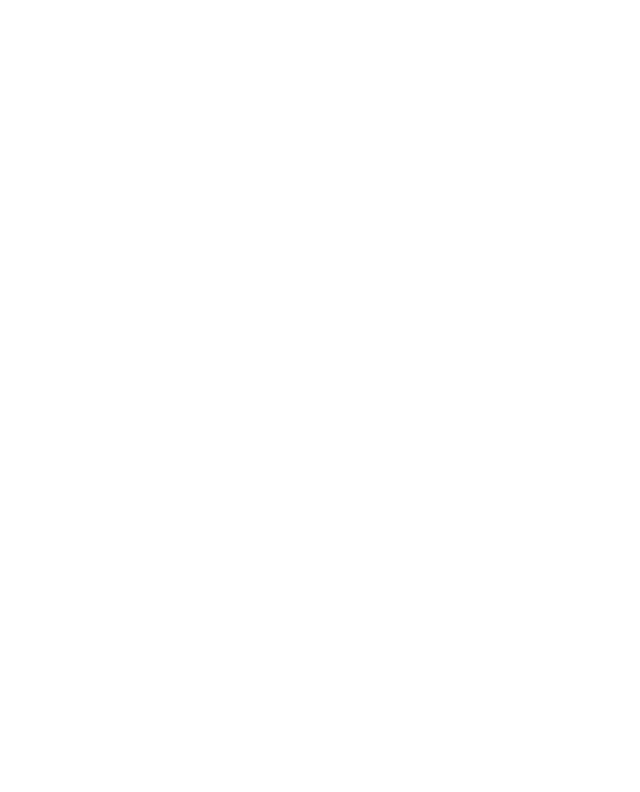
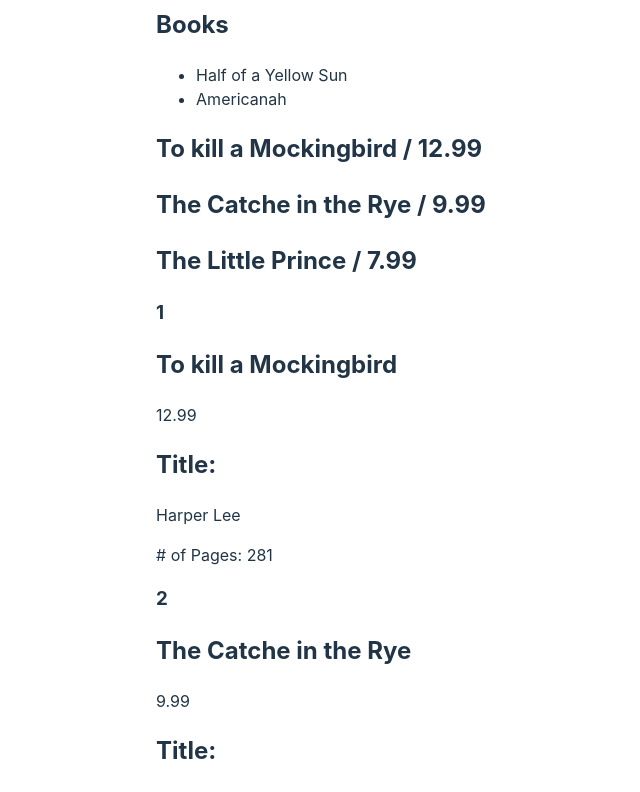
Before and after one commit to Hal-ang/react-design-pattern, a React (Vite) app in the folder layout-component/: page / in a window 1280 px wide. Shown: the part 940-1732 px from the top of the page, without its empty margins (74-714 px from the left). Before the commit the page ends 927 px from the top, so only its background shows below. Built offline with nearby package versions, Linux system fonts and the light colour scheme.

Commit message:
Implement Lists Types expended

```diff
--- a/layout-component/src/App.tsx
+++ b/layout-component/src/App.tsx
@@ -1,7 +1,11 @@
 import LargeAuthorListItem from './components/authors/LargeListItems';
+import LargeBookListItem from './components/books/LargeListItems';
+import NumberedList from './components/lists/Numbered';
 import RegularList from './components/lists/Regular';
 import { SmallAuthorListItem } from './components/authors/SmallListItems';
+import SmallBookListItem from './components/books/SmallListItems';
 import { authors } from './data/authors';
+import { books } from './data/books';
 
 const App = () => {
   return (
@@ -11,10 +15,21 @@
         sourceName={'author'}
         ItemComponent={SmallAuthorListItem}
       />
-      <RegularList
+      <NumberedList
         items={authors}
         sourceName={'author'}
         ItemComponent={LargeAuthorListItem}
+      />
+
+      <RegularList
+        items={books}
+        sourceName={'book'}
+        ItemComponent={SmallBookListItem}
+      />
+      <NumberedList
+        items={books}
+        sourceName={'book'}
+        ItemComponent={LargeBookListItem}
       />
     </>
   );
--- a/layout-component/src/components/books/LargeListItems.tsx
+++ b/layout-component/src/components/books/LargeListItems.tsx
@@ -1,5 +1,15 @@
-const LargeListItems = () => {
-  return <div></div>;
+const LargeBookListItem = ({ book }: any) => {
+  const { name, price, title, pages } = book;
+
+  return (
+    <>
+      <h2>{name}</h2>
+      <p>{price}</p>
+      <h2>Title:</h2>
+      <p>{title}</p>
+      <p># of Pages: {pages}</p>
+    </>
+  );
 };
 
-export default LargeListItems;
+export default LargeBookListItem;
--- a/layout-component/src/components/books/SmallListItems.tsx
+++ b/layout-component/src/components/books/SmallListItems.tsx
@@ -1,7 +1,11 @@
-import React from 'react';
+const SmallBookListItem = ({ book }: any) => {
+  const { name, price } = book;
 
-const SmallListItems = () => {
-  return <div></div>;
+  return (
+    <h2>
+      {name} / {price}
+    </h2>
+  );
 };
 
-export default SmallListItems;
+export default SmallBookListItem;
--- /dev/null
+++ b/layout-component/src/components/lists/Numbered.tsx
@@ -0,0 +1,22 @@
+const NumberedList = ({
+  items,
+  sourceName,
+  ItemComponent,
+}: {
+  items: unknown[];
+  sourceName: string;
+  ItemComponent: React.FC<any>;
+}) => {
+  return (
+    <>
+      {items.map((item, i) => (
+        <>
+          <h3> {i + 1} </h3>
+          <ItemComponent key={i} {...{ [sourceName]: item }} />
+        </>
+      ))}
+    </>
+  );
+};
+
+export default NumberedList;
```
